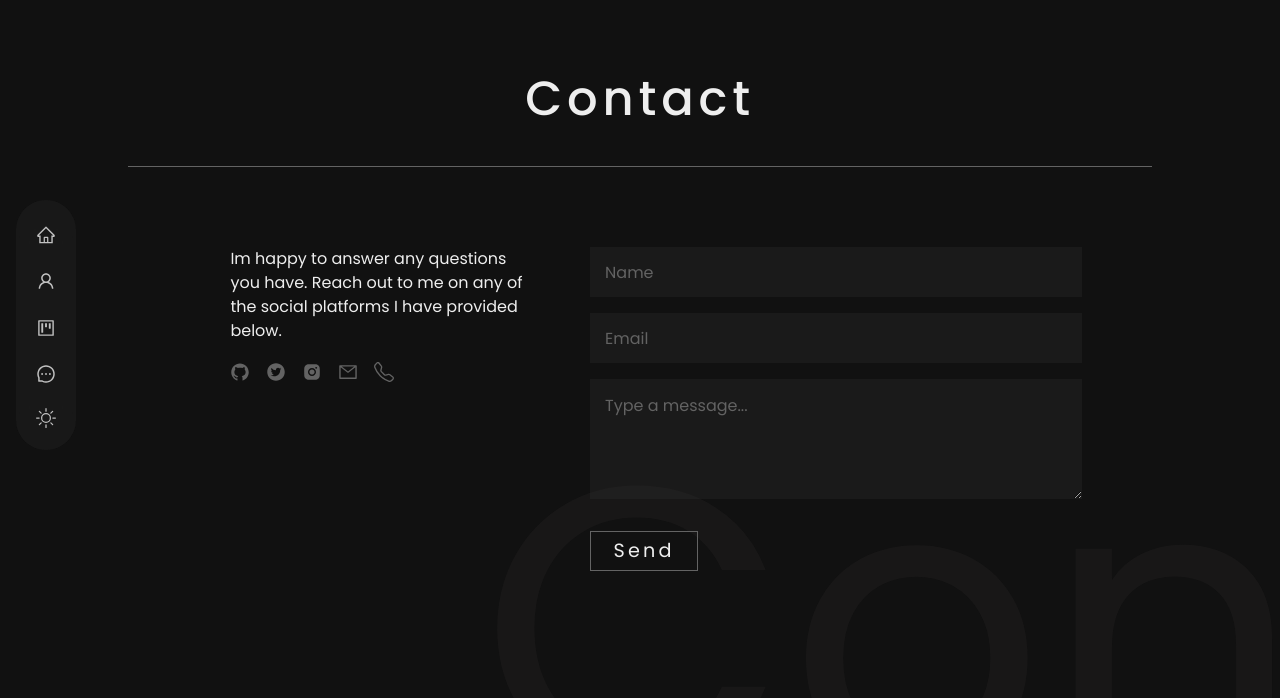
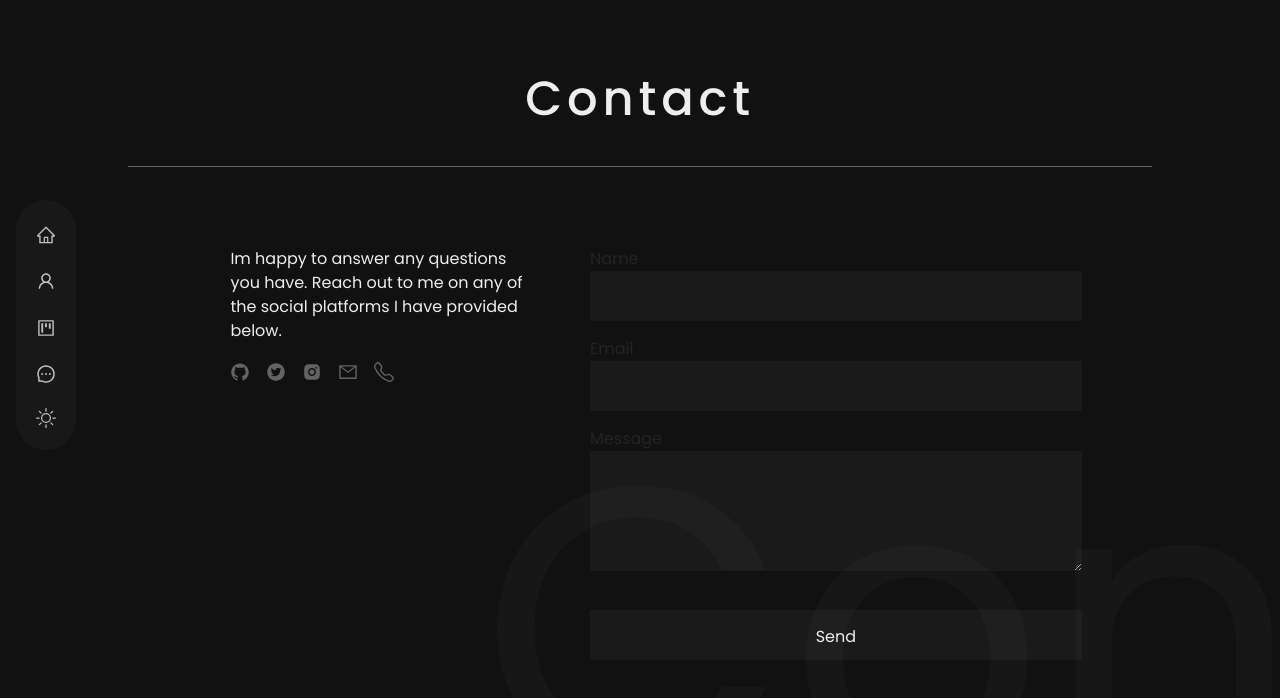
Before and after one commit to bimbo-ade/myPortfolio2, a React (Create React App) app: page /contact in a window 1280 px wide. Shown: the top 698 px of the page. Built offline with nearby package versions, Linux system fonts and the light colour scheme.

Commit message:
email js implemented

```diff
--- a/package.json
+++ b/package.json
@@ -3,6 +3,7 @@
   "version": "0.1.0",
   "private": true,
   "dependencies": {
+    "@emailjs/browser": "^3.10.0",
     "@ramonak/react-progress-bar": "^5.0.3",
     "@testing-library/jest-dom": "^5.16.5",
     "@testing-library/react": "^13.4.0",
--- a/src/components/Contact/Contact.jsx
+++ b/src/components/Contact/Contact.jsx
@@ -1,4 +1,6 @@
-import React from "react";
+import React, { useRef } from "react";
+import emailjs from "@emailjs/browser";
+
 import "./Contact.css";
 
 import { motion } from "framer-motion";
@@ -10,6 +12,27 @@
 } from "react-icons/ai";
 import { BsTelephone } from "react-icons/bs";
 const Contact = () => {
+  const form = useRef();
+
+  const sendEmail = (e) => {
+    e.preventDefault();
+
+    emailjs
+      .sendForm(
+        "service_v273w7i",
+        "template_z0a91wj",
+        form.current,
+        "k1OBQS1NdZD35H449"
+      )
+      .then(
+        (result) => {
+          console.log(result.text);
+        },
+        (error) => {
+          console.log(error.text);
+        }
+      );
+  };
   return (
     <motion.div
       initial={{ opacity: 0, y: "100" }}
@@ -90,12 +113,21 @@
             </div>
           </div>
           <div className="form">
-            <input type="text" placeholder="Name" />
+            {/* <input type="text" placeholder="Name" />
             <input type="email" placeholder="Email" />
             <textarea placeholder="Type a message..."></textarea>
             <button>
               <span></span> Send
-            </button>
+            </button> */}{" "}
+            <form ref={form} onSubmit={sendEmail}>
+              <label>Name</label>
+              <input type="text" name="user_name" />
+              <label>Email</label>
+              <input type="email" name="user_email" />
+              <label>Message</label>
+              <textarea name="message" />
+              <input type="submit" value="Send" />
+            </form>
           </div>
         </div>
       </motion.div>
```
Also changed, not shown: 1 other file (tests, documents, lock files or other folders).
